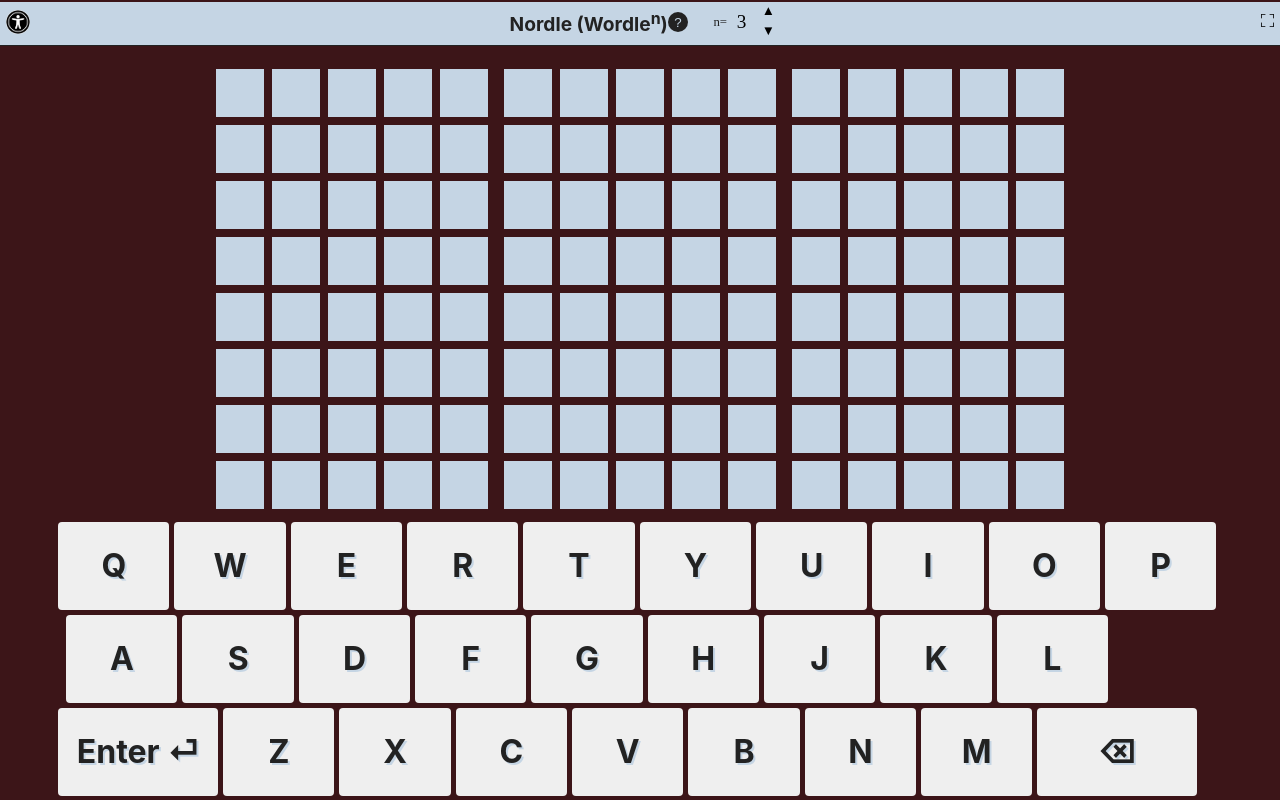
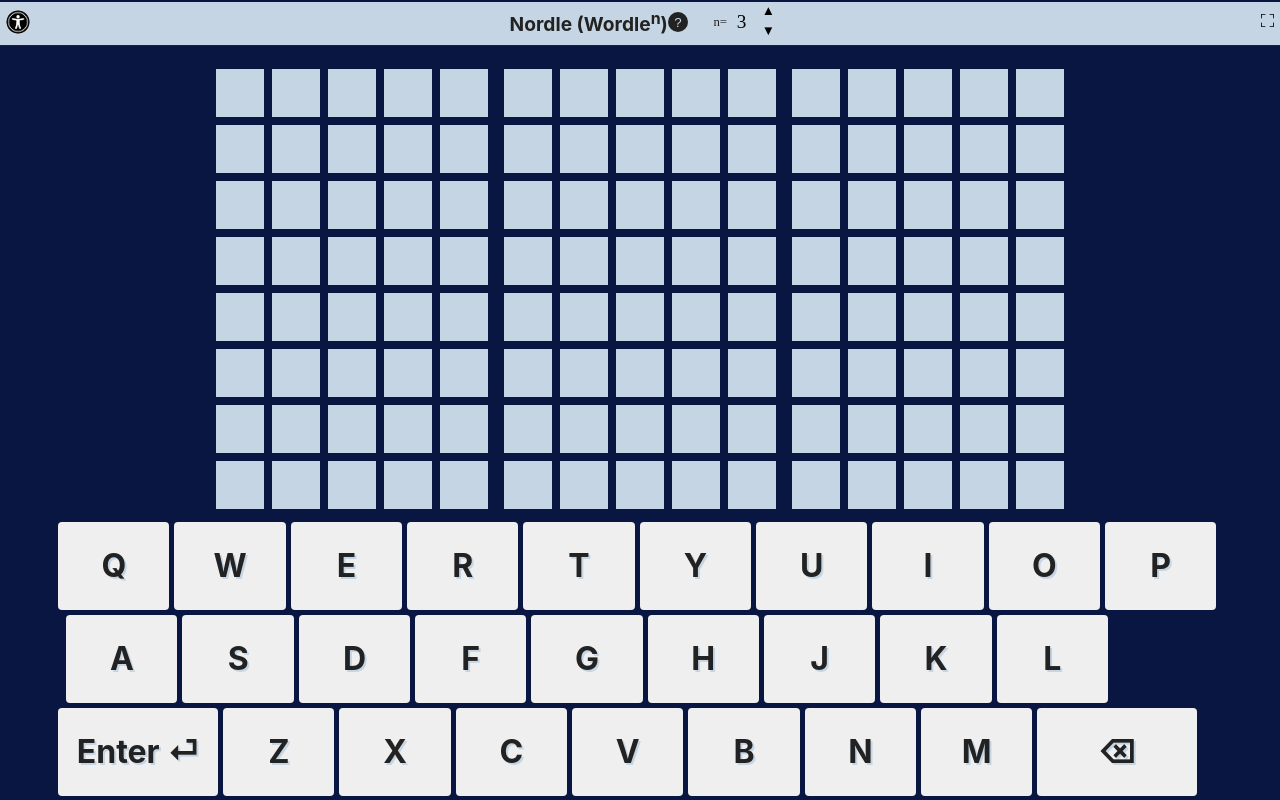
Before and after one commit to thinkle/Nordle, a website built with Vite: page index.html in a window 1280 px wide. Built offline with nearby package versions, Linux system fonts and the light colour scheme; a web font is replaced by a local one.

Commit message:
New BG color

```diff
--- a/style.css
+++ b/style.css
@@ -18,7 +18,7 @@
 :root {
   --white: #c5d5e4;
   --black: #222;
-  --bg: #3c1518;
+  --bg: #0a1642;
   --green: #81c14b;
   --grey: #595c5b;
   --yellow: #f5b700;
```
